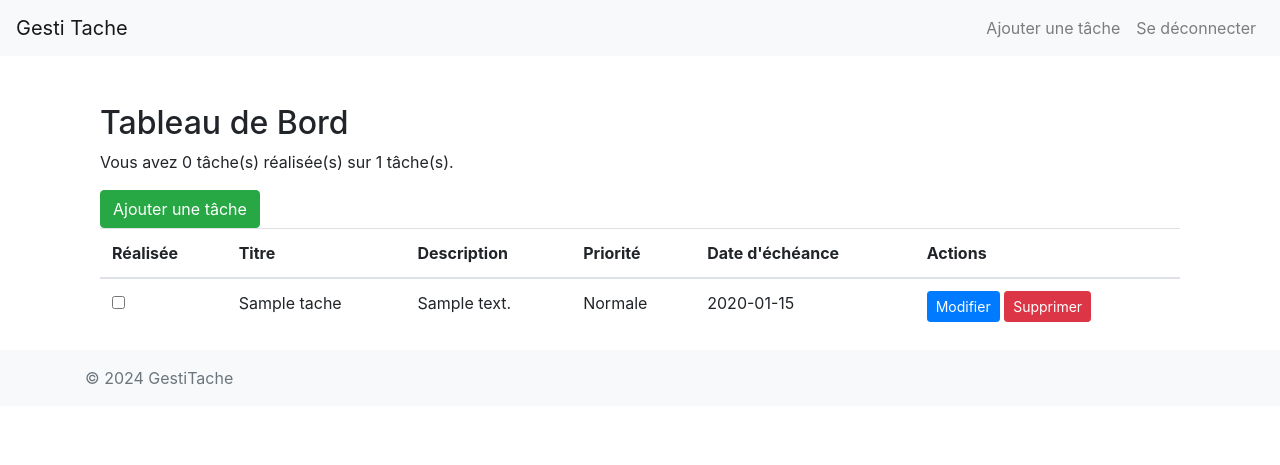
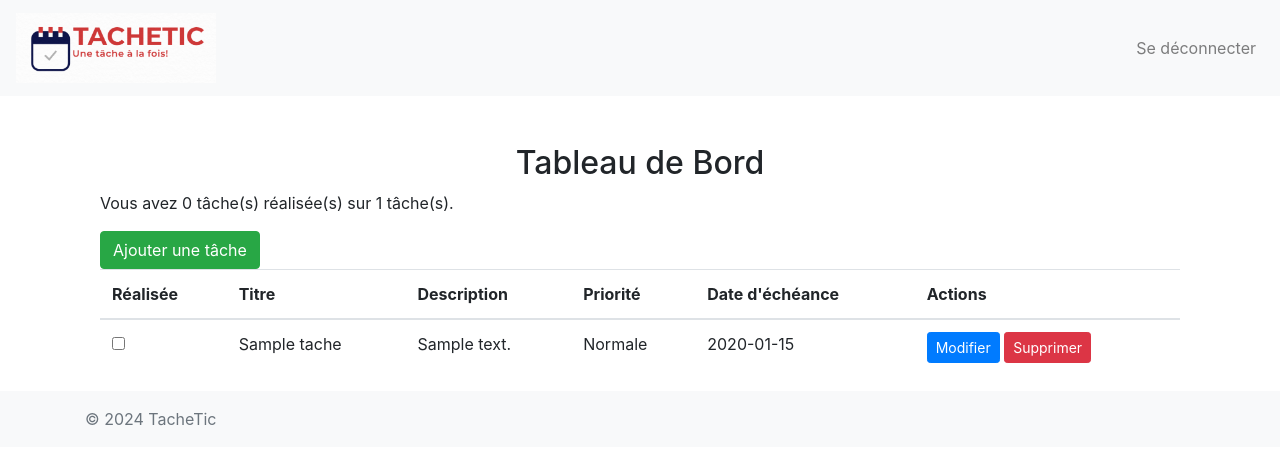
Before and after one commit to swandrn/gestion-de-taches, a PHP site: page / in a window 1280 px wide. Shown: the top 465 px of the page. Run offline with PHP 8.4, Linux system fonts and the light colour scheme; the visitor is signed in with stand-in values (Sample User, id 1); tables that the repository leaves empty hold one stand-in row (values such as "Sample post"); data that the repository does not hold is empty; some libraries are stand-ins or nearby versions.

Commit message:
Ajout style et logo

```diff
--- a/Views/dashboard.php
+++ b/Views/dashboard.php
@@ -1,6 +1,6 @@
 <?php include 'header.php'; ?>
 <div class="container mt-5">
-    <h2>Tableau de Bord</h2>
+    <h2 class="text-center">Tableau de Bord</h2>
     <p>Vous avez <span id="completedCount">0</span> tâche(s) réalisée(s) sur <span id="totalCount"><?php echo count($tasks); ?></span> tâche(s).</p>
     <a href="index.php?action=add_task" class="btn btn-success">Ajouter une tâche</a>
     <table class="table">
--- a/Views/footer.php
+++ b/Views/footer.php
@@ -1,7 +1,7 @@
 </div>
 <footer class="footer mt-auto py-3 bg-light">
     <div class="container">
-        <span class="text-muted">&copy; 2024 GestiTache</span>
+        <span class="text-muted">&copy; 2024 TacheTic</span>
     </div>
 </footer>
 </div>
--- a/Views/header.php
+++ b/Views/header.php
@@ -4,20 +4,20 @@
     <meta charset="UTF-8">
     <meta name="viewport" content="width=device-width, initial-scale=1, shrink-to-fit=no">
     <link href="https://stackpath.bootstrapcdn.com/bootstrap/4.5.2/css/bootstrap.min.css" rel="stylesheet">
+    <link href="style.css" rel="stylesheet">
     <title>Gesti Tache</title>
 </head>
 <body>
 <nav class="navbar navbar-expand-lg navbar-light bg-light">
-    <a class="navbar-brand" href="index.php">Gesti Tache</a>
+    <a class="navbar-brand" href="index.php">
+        <img src="img/logoTacheTic.png" alt="Logo TâcheTic">
+    </a>
     <button class="navbar-toggler" type="button" data-toggle="collapse" data-target="#navbarNav" aria-controls="navbarNav" aria-expanded="false" aria-label="Toggle navigation">
         <span class="navbar-toggler-icon"></span>
     </button>
     <div class="collapse navbar-collapse" id="navbarNav">
         <ul class="navbar-nav ml-auto">
             <?php if (isset($_SESSION['user_id'])): ?>
-                <li class="nav-item">
-                    <a class="nav-link" href="index.php?action=add_task">Ajouter une tâche</a>
-                </li>
                 <li class="nav-item">
                     <a class="nav-link" href="index.php?action=logout">Se déconnecter</a>
                 </li>
--- /dev/null
+++ b/style.css
@@ -0,0 +1,7 @@
+/* style.css */
+
+.navbar-brand img {
+    max-height: 80px; /* Ajustez la hauteur maximale de l'image selon vos besoins */
+    width: 200px; /* Pour maintenir les proportions */
+    vertical-align: middle; /* Ajustement vertical au centre si nécessaire */
+}
```
Also changed, not shown: img/logoTacheTic.png (added).
